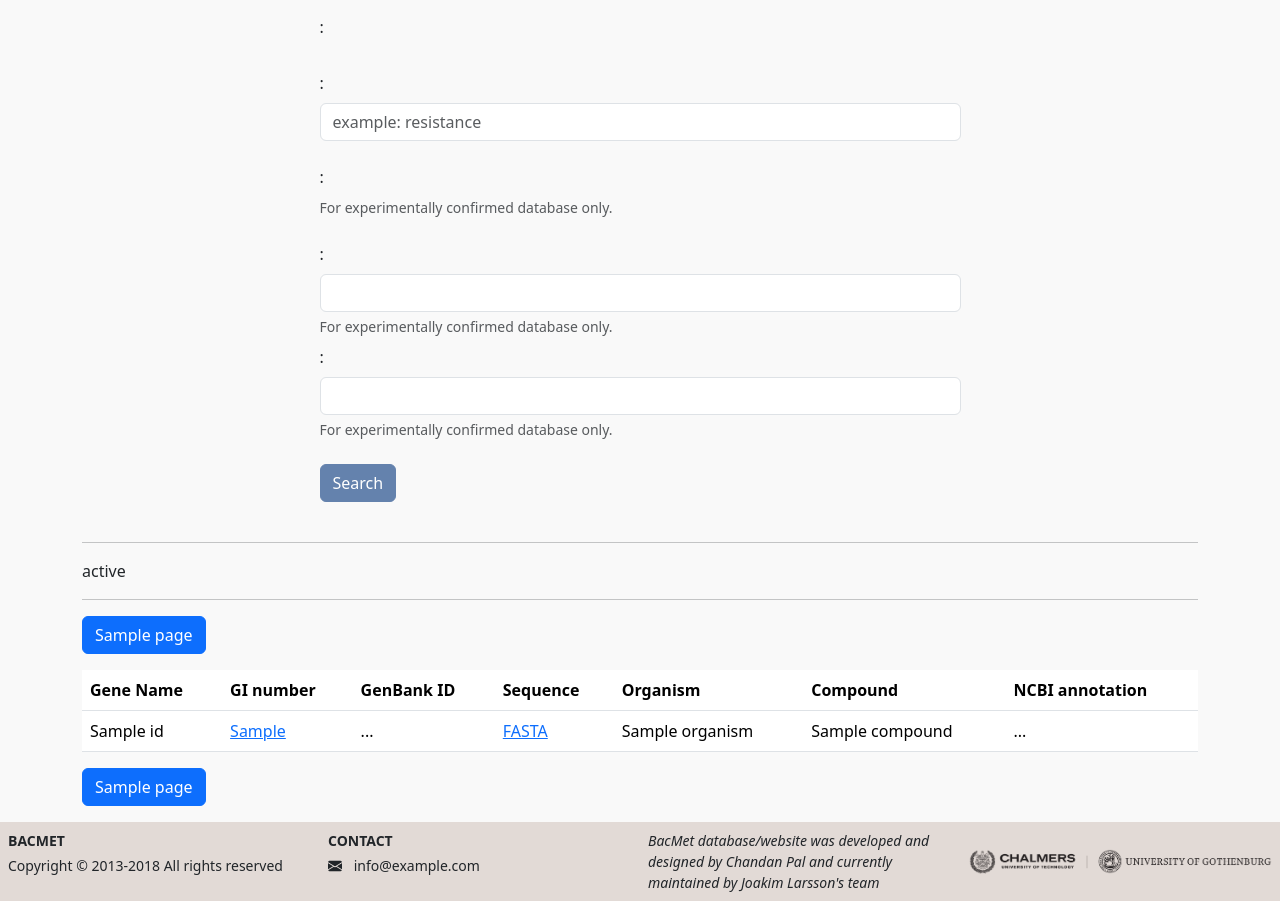
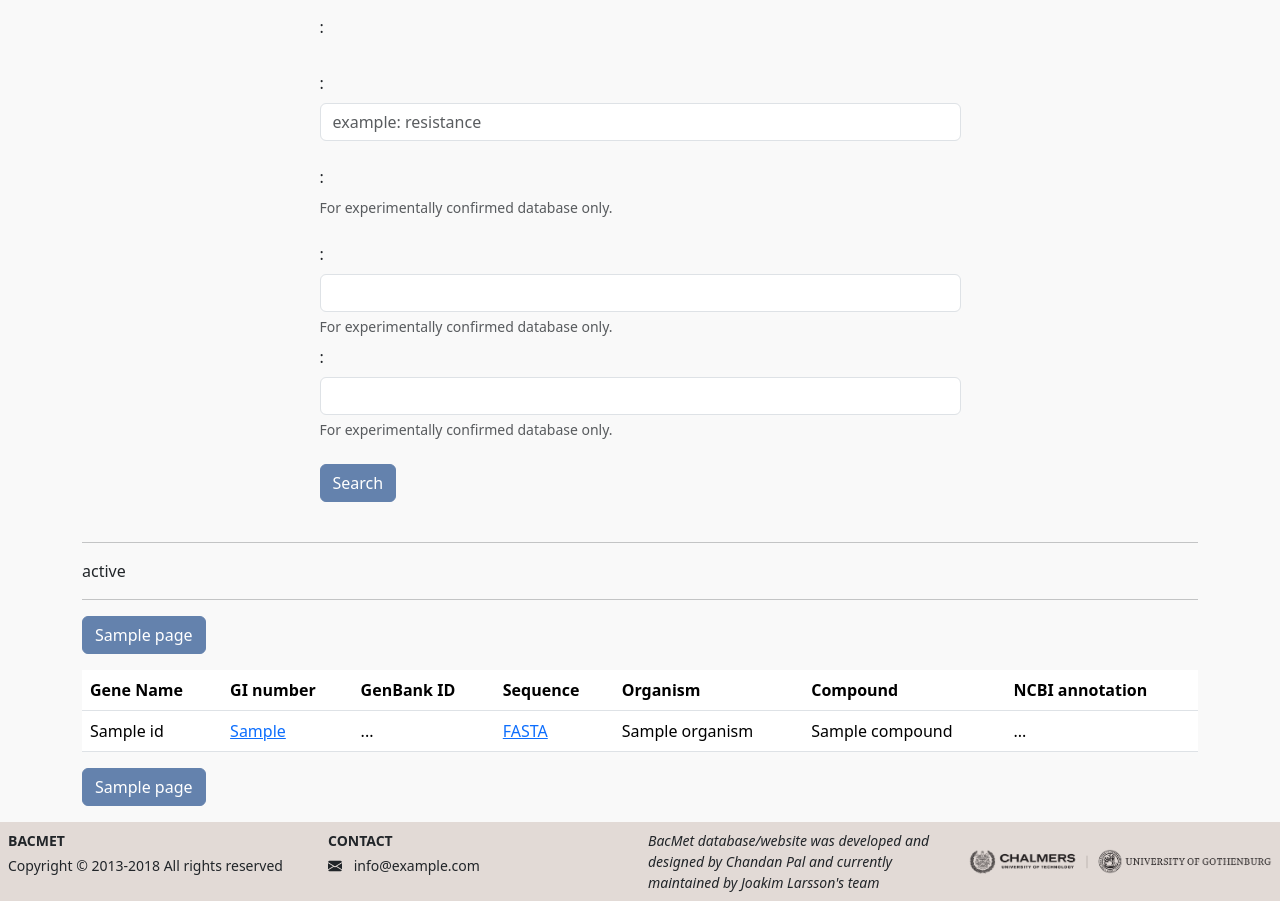
Before and after one commit to NBISweden/bacmet, a Flask app: template app/app/templates/search_result.html in a window 1280 px wide. Shown: the part 231-1132 px from the top of the page. Run offline with Flask 3, Linux system fonts and the light colour scheme; the template is opened without the code that fills it: most values are stand-ins (such as "Sample title", 1, 10 or a date in 2020); some libraries are stand-ins or nearby versions.

Commit message:
fix: adjust colors of pagination

```diff
--- a/app/app/static/main.css
+++ b/app/app/static/main.css
@@ -61,6 +61,13 @@ header > .navbar .nav-item {
   border-color: var(--bs-secondary);
 }
 
+.pagination {
+  --bs-pagination-active-bg: var(--bs-secondary);
+  --bs-pagination-color: var(--bs-secondary);
+  --bs-pagination-active-border-color: var(--bs-secondary);
+  --bs-pagination-hover-color: var(--bs-secondary);
+}
+
 .page-link {
   color: var(--bs-secondary);
   border-color: var(--bs-secondary);
```
Lines whose indentation alone changed are shown as unchanged.
